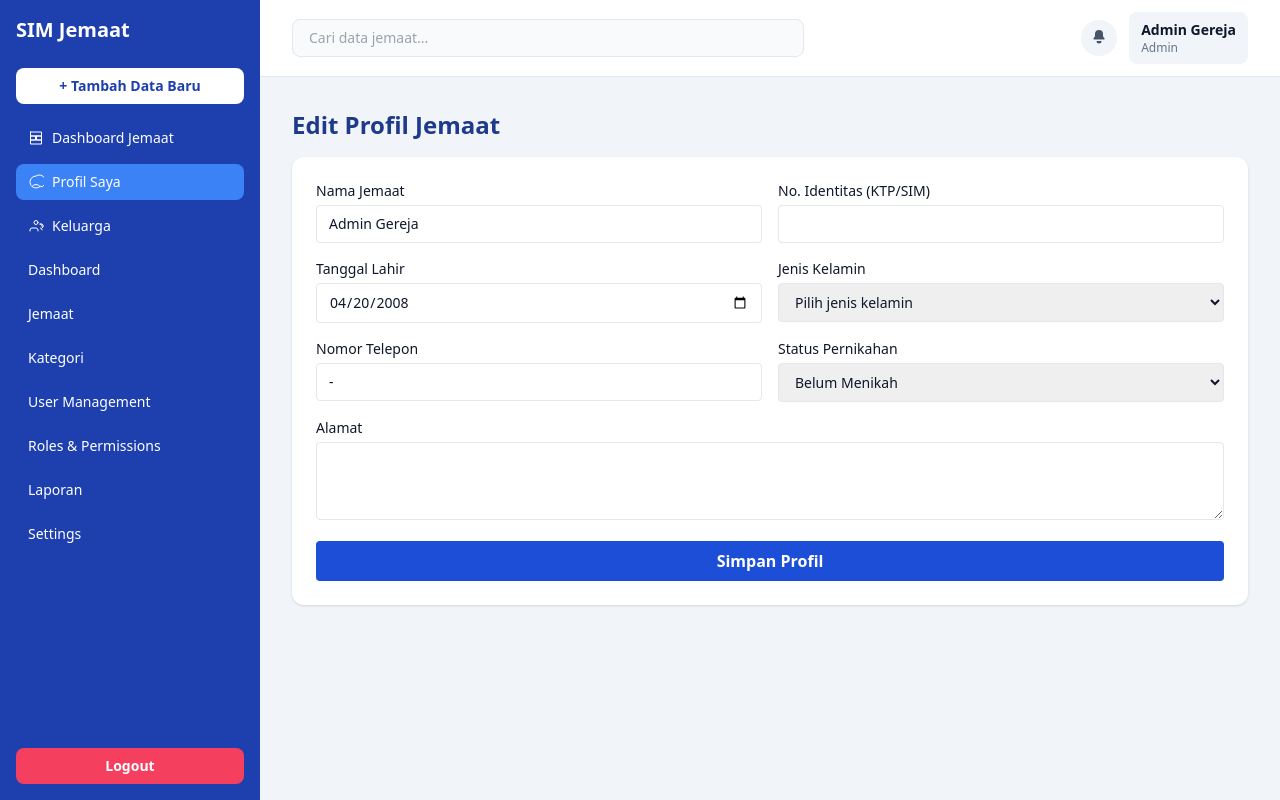
After one commit to Febrii142/Sistem_dataGereja-Fix, a Laravel app: page /jemaat/profile/edit in a window 1280 px wide. The commit adds this page. Run offline with Laravel 12, Linux system fonts and the light colour scheme; a user stored in the database is signed in; data comes from the database, SQL or seed files in the repository; some libraries are stand-ins or nearby versions.

Commit message:
feat: implement jemaat profile controller routes and views
Agent-Logs-Url: https://github.com/Febrii142/Sistem_dataGereja-Fix/sessions/9dad33a9-0508-4307-8013-8395629c0a1d

Co-authored-by: Febrii142 <174692100+Febrii142@users.noreply.github.com>

```diff
--- /dev/null
+++ b/app/Http/Controllers/ProfileController.php
@@ -0,0 +1,70 @@
+<?php
+
+namespace App\Http\Controllers;
+
+use App\Models\Jemaat;
+use Illuminate\Http\RedirectResponse;
+use Illuminate\Http\Request;
+use Illuminate\View\View;
+
+class ProfileController extends Controller
+{
+    public function show(): View
+    {
+        return view('profile.show', [
+            'jemaat' => $this->getOrCreateCurrentJemaat(),
+        ]);
+    }
+
+    public function edit(): View
+    {
+        return view('profile.edit', [
+            'jemaat' => $this->getOrCreateCurrentJemaat(),
+        ]);
+    }
+
+    public function update(Request $request): RedirectResponse
+    {
+        $validated = $request->validate([
+            'nama' => ['required', 'string', 'min:3', 'max:255'],
+            'no_identitas' => ['nullable', 'string', 'max:50'],
+            'tanggal_lahir' => ['required', 'date'],
+            'jenis_kelamin' => ['nullable', 'in:L,P'],
+            'alamat' => ['required', 'string', 'min:5'],
+            'nomor_telepon' => ['required', 'string', 'max:30'],
+            'status_pernikahan' => ['nullable', 'string', 'max:100'],
+        ]);
+
+        $jemaat = $this->getOrCreateCurrentJemaat();
+        $jemaat->update([
+            'nama_lengkap' => $validated['nama'],
+            'no_identitas' => $validated['no_identitas'] ?: null,
+            'tanggal_lahir' => $validated['tanggal_lahir'],
+            'jenis_kelamin' => $validated['jenis_kelamin'] ?: null,
+            'alamat' => $validated['alamat'],
+            'no_telepon' => $validated['nomor_telepon'],
+            'status_perkawinan' => $validated['status_pernikahan'] ?: null,
+        ]);
+
+        return redirect()->route('jemaat.profile')->with('success', 'Profil jemaat berhasil diperbarui.');
+    }
+
+    private function getOrCreateCurrentJemaat(): Jemaat
+    {
+        /** @var \App\Models\User $user */
+        $user = auth()->user()->loadMissing('jemaat');
+
+        if ($user->jemaat) {
+            return $user->jemaat->loadMissing('user');
+        }
+
+        return $user->jemaat()->create([
+            'nama_lengkap' => $user->name,
+            'tempat_lahir' => '-',
+            'tanggal_lahir' => now()->subYears(18)->toDateString(),
+            'no_telepon' => '-',
+            'email' => $user->email,
+            'status_perkawinan' => 'Belum Menikah',
+        ])->load('user');
+    }
+}
--- a/app/Models/Jemaat.php
+++ b/app/Models/Jemaat.php
@@ -14,8 +14,10 @@ class Jemaat extends Model
     protected $fillable = [
         'user_id',
         'nama_lengkap',
+        'no_identitas',
         'tempat_lahir',
         'tanggal_lahir',
+        'jenis_kelamin',
         'alamat',
         'kota',
         'kode_pos',
--- a/resources/views/jemaat/layouts/sidebar.blade.php
+++ b/resources/views/jemaat/layouts/sidebar.blade.php
@@ -2,7 +2,7 @@
     <svg xmlns="http://www.w3.org/2000/svg" class="h-4 w-4" fill="none" viewBox="0 0 24 24" stroke="currentColor"><path stroke-linecap="round" stroke-linejoin="round" stroke-width="1.5" d="M3.75 3h16.5v6h-16.5V3Zm0 12h16.5v6h-16.5v-6Zm0-6h7.5v6h-7.5V9Zm9 0h7.5v6h-7.5V9Z" /></svg>
     <span>Dashboard Jemaat</span>
 </a>
-<a href="{{ route('jemaat.profile') }}" class="flex items-center gap-2 rounded-lg px-3 py-2 {{ request()->routeIs('jemaat.profile') ? 'bg-[#3b82f6]' : 'hover:bg-[#3b82f6]' }}">
+<a href="{{ route('jemaat.profile') }}" class="flex items-center gap-2 rounded-lg px-3 py-2 {{ request()->routeIs('jemaat.profile*') ? 'bg-[#3b82f6]' : 'hover:bg-[#3b82f6]' }}">
     <svg xmlns="http://www.w3.org/2000/svg" class="h-4 w-4" fill="none" viewBox="0 0 24 24" stroke="currentColor"><path stroke-linecap="round" stroke-linejoin="round" stroke-width="1.5" d="M17.982 18.725A7.488 7.488 0 0012 15.75a7.488 7.488 0 00-5.982 2.975m11.964 0A9 9 0 1112 3a9 9 0 019.964 15.725Z" /></svg>
     <span>Profil Saya</span>
 </a>
--- /dev/null
+++ b/resources/views/profile/edit.blade.php
@@ -0,0 +1,48 @@
+@extends('layouts.app')
+
+@section('content')
+<div class="space-y-4">
+    <h2 class="text-2xl font-bold text-blue-900">Edit Profil Jemaat</h2>
+    <form method="post" action="{{ route('jemaat.profile.update') }}" class="grid gap-4 rounded-xl bg-white p-6 shadow md:grid-cols-2">
+        @csrf
+        <label class="space-y-1 text-sm">
+            <span>Nama Jemaat</span>
+            <input name="nama" value="{{ old('nama', $jemaat->nama_lengkap) }}" class="w-full rounded border px-3 py-2" required>
+        </label>
+        <label class="space-y-1 text-sm">
+            <span>No. Identitas (KTP/SIM)</span>
+            <input name="no_identitas" value="{{ old('no_identitas', $jemaat->no_identitas) }}" class="w-full rounded border px-3 py-2">
+        </label>
+        <label class="space-y-1 text-sm">
+            <span>Tanggal Lahir</span>
+            <input type="date" name="tanggal_lahir" value="{{ old('tanggal_lahir', $jemaat->tanggal_lahir) }}" class="w-full rounded border px-3 py-2" required>
+        </label>
+        <label class="space-y-1 text-sm">
+            <span>Jenis Kelamin</span>
+            <select name="jenis_kelamin" class="w-full rounded border px-3 py-2">
+                <option value="">Pilih jenis kelamin</option>
+                <option value="L" @selected(old('jenis_kelamin', $jemaat->jenis_kelamin) === 'L')>Laki-laki</option>
+                <option value="P" @selected(old('jenis_kelamin', $jemaat->jenis_kelamin) === 'P')>Perempuan</option>
+            </select>
+        </label>
+        <label class="space-y-1 text-sm">
+            <span>Nomor Telepon</span>
+            <input name="nomor_telepon" value="{{ old('nomor_telepon', $jemaat->no_telepon) }}" class="w-full rounded border px-3 py-2" required>
+        </label>
+        <label class="space-y-1 text-sm">
+            <span>Status Pernikahan</span>
+            <select name="status_pernikahan" class="w-full rounded border px-3 py-2">
+                <option value="">Pilih status</option>
+                @foreach(['Belum Menikah', 'Menikah', 'Janda', 'Duda'] as $status)
+                    <option value="{{ $status }}" @selected(old('status_pernikahan', $jemaat->status_perkawinan) === $status)>{{ $status }}</option>
+                @endforeach
+            </select>
+        </label>
+        <label class="space-y-1 text-sm md:col-span-2">
+            <span>Alamat</span>
+            <textarea name="alamat" rows="3" class="w-full rounded border px-3 py-2" required>{{ old('alamat', $jemaat->alamat) }}</textarea>
+        </label>
+        <button class="rounded bg-blue-700 px-4 py-2 font-semibold text-white hover:bg-blue-800 md:col-span-2">Simpan Profil</button>
+    </form>
+</div>
+@endsection
--- a/routes/web.php
+++ b/routes/web.php
@@ -6,9 +6,9 @@ use App\Http\Controllers\AuthController;
 use App\Http\Controllers\CategoryController;
 use App\Http\Controllers\DashboardController;
 use App\Http\Controllers\JemaatDashboardController;
-use App\Http\Controllers\JemaatController;
 use App\Http\Controllers\JemaatRegistrationController;
 use App\Http\Controllers\MemberController;
+use App\Http\Controllers\ProfileController;
 use App\Http\Controllers\ReportController;
 use App\Http\Controllers\RoleController;
 use App\Http\Controllers\UserController;
@@ -65,9 +65,10 @@ Route::middleware('auth')->group(function () {
         ->middleware('role:Jemaat Gereja')
         ->group(function () {
             Route::get('/dashboard', [JemaatDashboardController::class, 'dashboard'])->name('dashboard');
-            Route::get('/profile/show', [JemaatController::class, 'showProfile'])->name('profile.show');
-            Route::get('/profile', [JemaatDashboardController::class, 'profile'])->name('profile');
-            Route::post('/profile/update', [JemaatDashboardController::class, 'updateProfile'])->name('profile.update.post');
+            Route::get('/profile', [ProfileController::class, 'show'])->name('profile');
+            Route::get('/profile/show', [ProfileController::class, 'show'])->name('profile.show');
+            Route::get('/profile/edit', [ProfileController::class, 'edit'])->name('profile.edit');
+            Route::post('/profile', [ProfileController::class, 'update'])->name('profile.update');
             Route::get('/family', [JemaatDashboardController::class, 'family'])->name('family');
             Route::post('/family/store', [JemaatDashboardController::class, 'storeFamily'])->name('family.store');
             Route::post('/family/{id}/update', [JemaatDashboardController::class, 'updateFamily'])->name('family.update');
```
Also changed, not shown: resources/views/profile/show.blade.php (added, +22 -0 lines), tests/Feature/JemaatFeatureTest.php (+8 -7 lines), database/migrations/2026_04_19_152500_add_identity_and_gender_to_jemaat_table.php (added).
